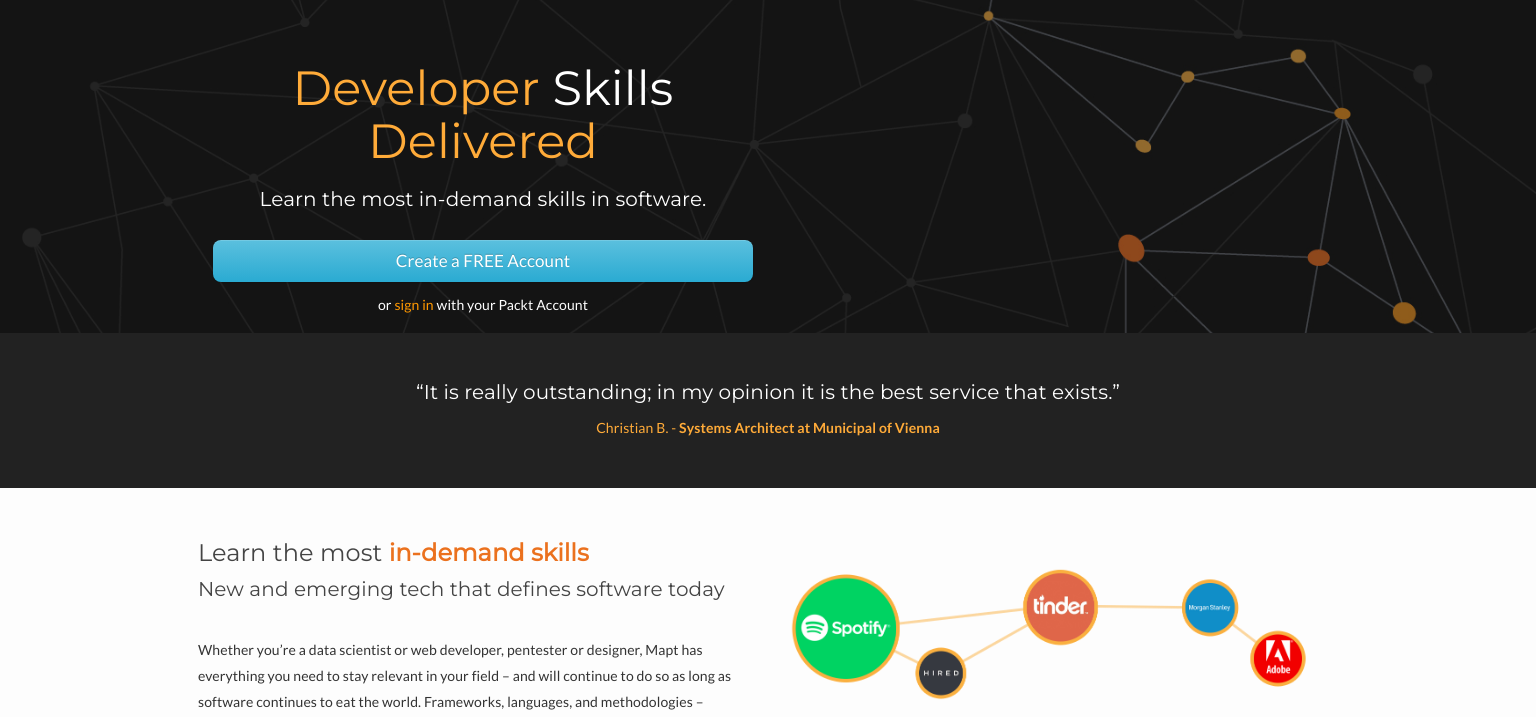
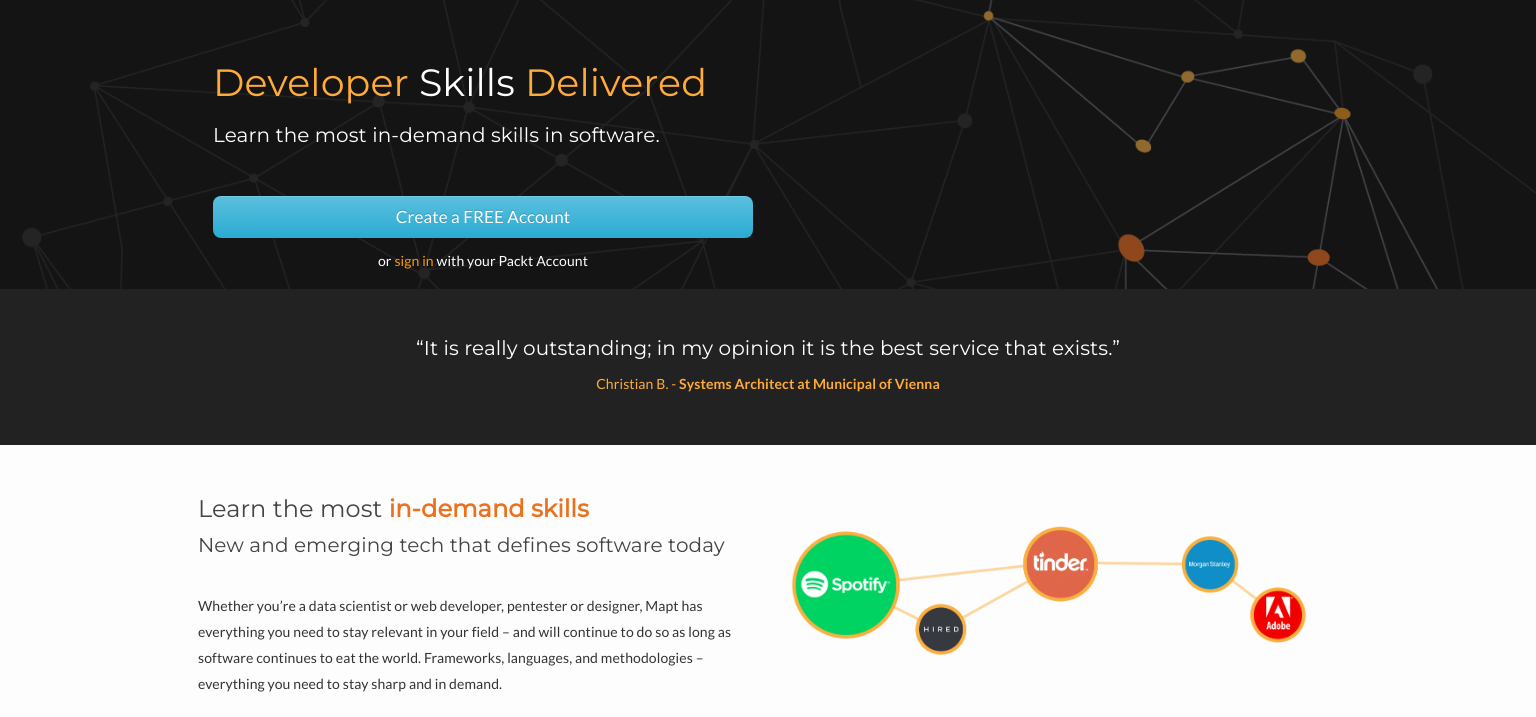
Before and after one commit to huggingtonbear/graph-concept, a plain HTML site: page dashboard-lo.html in a window 1536 px wide. Shown: the part 67-784 px from the top of the page. Drawn offline with nearby package versions, Linux system fonts and the light colour scheme; a script that the page names is missing.

Commit message:
Updated Logged out version of Dashboard

```diff
--- a/css/custom.css
+++ b/css/custom.css
@@ -55,7 +55,7 @@
     width: 220px;
   }
   .jumbotron.landingheading h1 {
-  font-size: 48px !important;
+  font-size: 38px !important;
   }
 }
 /*Boostrap Overwritten Rules END*/
--- a/dashboard-lo.html
+++ b/dashboard-lo.html
@@ -199,10 +199,10 @@
         <div id="page-content-wrapper" class="">
             <div class="jumbotron landingheading mb0">
                 <div class="container">
-                  <div class="col-sm-6 text-center">
+                  <div class="col-sm-6">
                     <h1 class="mt50 mb20"><span>Developer</span> Skills <span>Delivered</span></h1>
-                    <h5 style="color:white;" class="mb30">Learn the most in-demand skills in software.</h5>
-                    <div class="text-center col-xl-offset-2 col-xl-8">
+                    <h5 style="color:white;" class="mb50">Learn the most in-demand skills in software.</h5>
+                    <div class="text-center">
                     <a href="#" data-toggle="modal" data-target="#accountModal" class="btn btn-info  btn-lg btn-block mb10">Create a FREE Account</a>
                     or <a href="#" style="color:#FF9800;" data-toggle="modal" data-target="#myModal" class="">sign in</a> with your Packt Account
                     </div>
```
